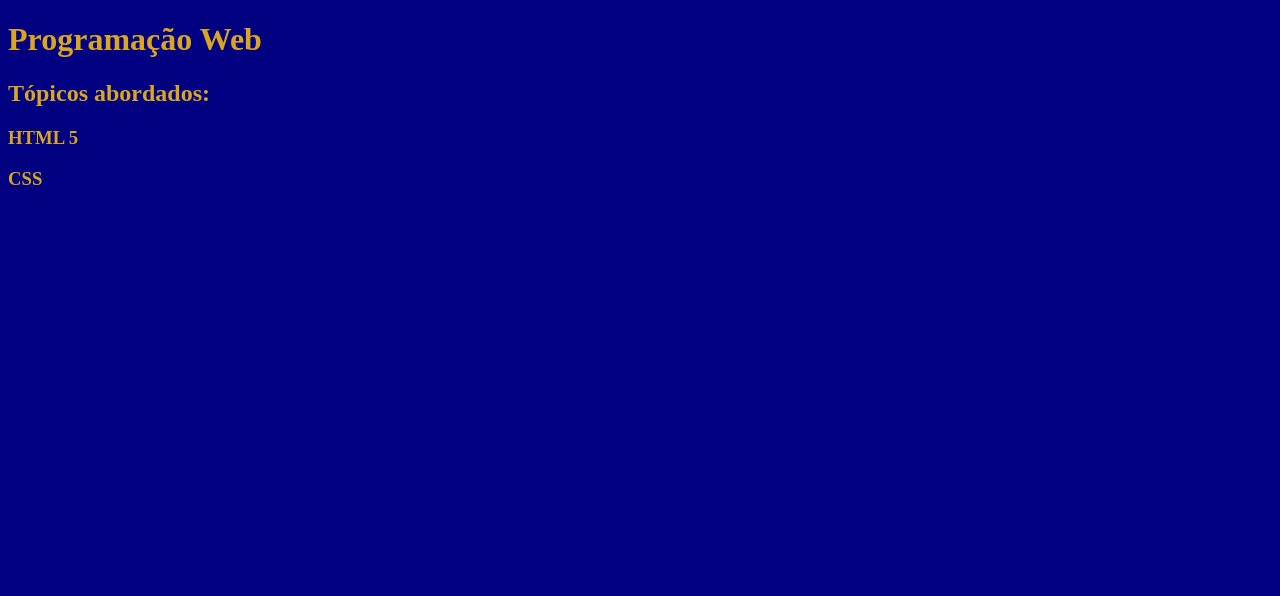
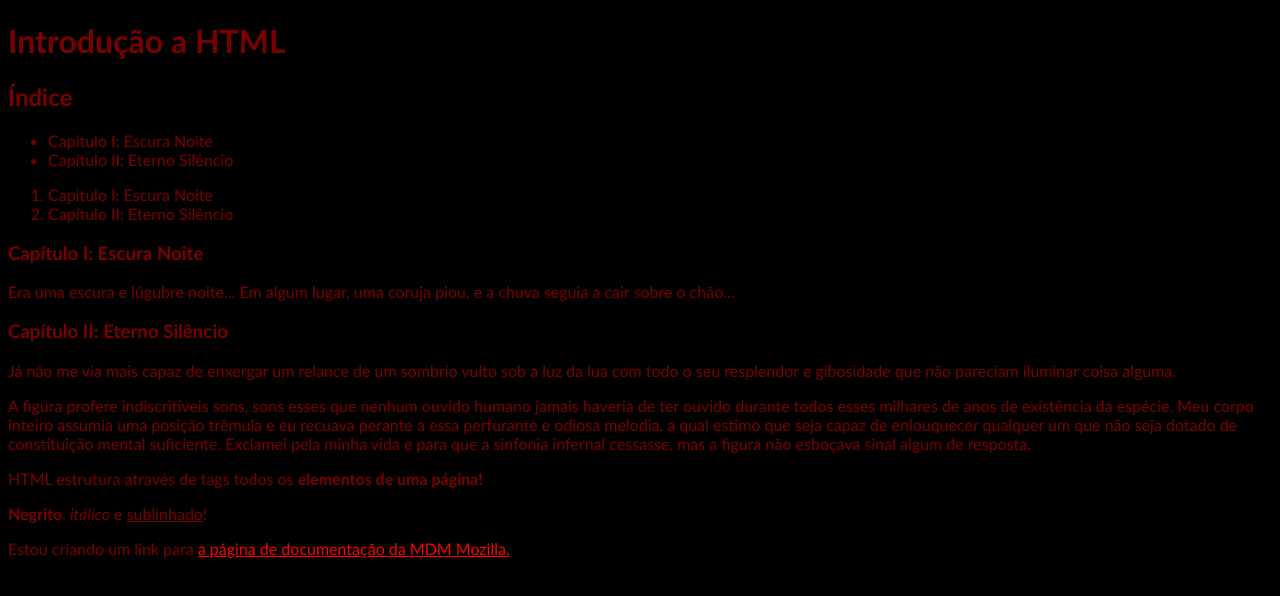
Before and after one commit to angxlo/anotacoes, a plain HTML site: page index.html in a window 1280 px wide. Drawn offline with Linux system fonts and the light colour scheme.

Commit message:
Aula 18.03

```diff
--- a/index.html
+++ b/index.html
@@ -1,17 +1,44 @@
 <!DOCTYPE html>
-<html lang="en">
+<html lang="pt-br">
 <head>
     <meta charset="UTF-8">
     <meta http-equiv="X-UA-Compatible" content="IE=edge">
     <meta name="viewport" content="width=device-width, initial-scale=1.0">
-    <link rel="stylesheet" href="styles.css">
-    <!-- Comentário HTML -->
-    <title>Olá, mundo Web!</title>
+    <link rel="stylesheet" href="style.css">
+    <title>Introdução a HTML</title>
 </head>
 <body>
-    <h1> Programação Web </h1>
-    <h2> Tópicos abordados: </h2>
-    <h3> HTML 5</h3>
-    <h3> CSS </h3>
+    <h1>Introdução a HTML</h1>
+
+    <h2>Índice</h2>
+    <ul>
+        <li>Capítulo I: Escura Noite</li>
+        <li>Capítulo II: Eterno Silêncio</li>
+    </ul>
+
+    <ol>
+        <li>Capítulo I: Escura Noite</li>
+        <li>Capítulo II: Eterno Silêncio</li>
+    </ol>
+
+    <h3>Capítulo I: Escura Noite</h3>
+    <p>Era uma escura e lúgubre noite... Em algum lugar, uma coruja piou, e a chuva seguia a cair sobre o chão...</p>
+
+    <h3>Capítulo II: Eterno Silêncio</h3>
+    <p>Já não me via mais capaz de enxergar um relance de um sombrio vulto sob a luz da lua com todo o seu resplendor e
+    gibosidade que não pareciam iluminar coisa alguma.</p>
+
+    <p>A figura profere indiscritíveis sons, sons esses que nenhum ouvido humano jamais haveria de ter ouvido durante
+    todos esses milhares de anos de existência da espécie. Meu corpo inteiro assumia uma posição trêmula e eu recuava
+    perante a essa perfurante e odiosa melodia, a qual estimo que seja capaz de enlouquecer qualquer um que não seja
+    dotado de constituição mental suficiente. Exclamei pela minha vida e para que a sinfonia infernal cessasse, mas
+    a figura não esboçava sinal algum de resposta.</p>
+
+    <p>HTML estrutura através de tags todos os <strong>elementos de uma página!</strong></p>
+    <p><b>Negrito</b>, <i>itálico</i> e <u>sublinhado</u>!</p>
+
+    <p>Estou criando um link para <a href="http://developer.mozilla.org/pt-BR">a página de documentação da MDM
+    Mozilla.</a></p>
+
 </body>
 </html>
--- /dev/null
+++ b/style.css
@@ -0,0 +1,6 @@
+body {
+    background-color: black;
+    color:rgb(122, 0, 0);
+    font-family: 'Trebuchet MS', 'Lucida Sans Unicode', 'Lucida Grande', 'Lucida Sans', Arial, sans-serif;
+}
+a {color:red}
```
Also changed, not shown: 1 other file.
